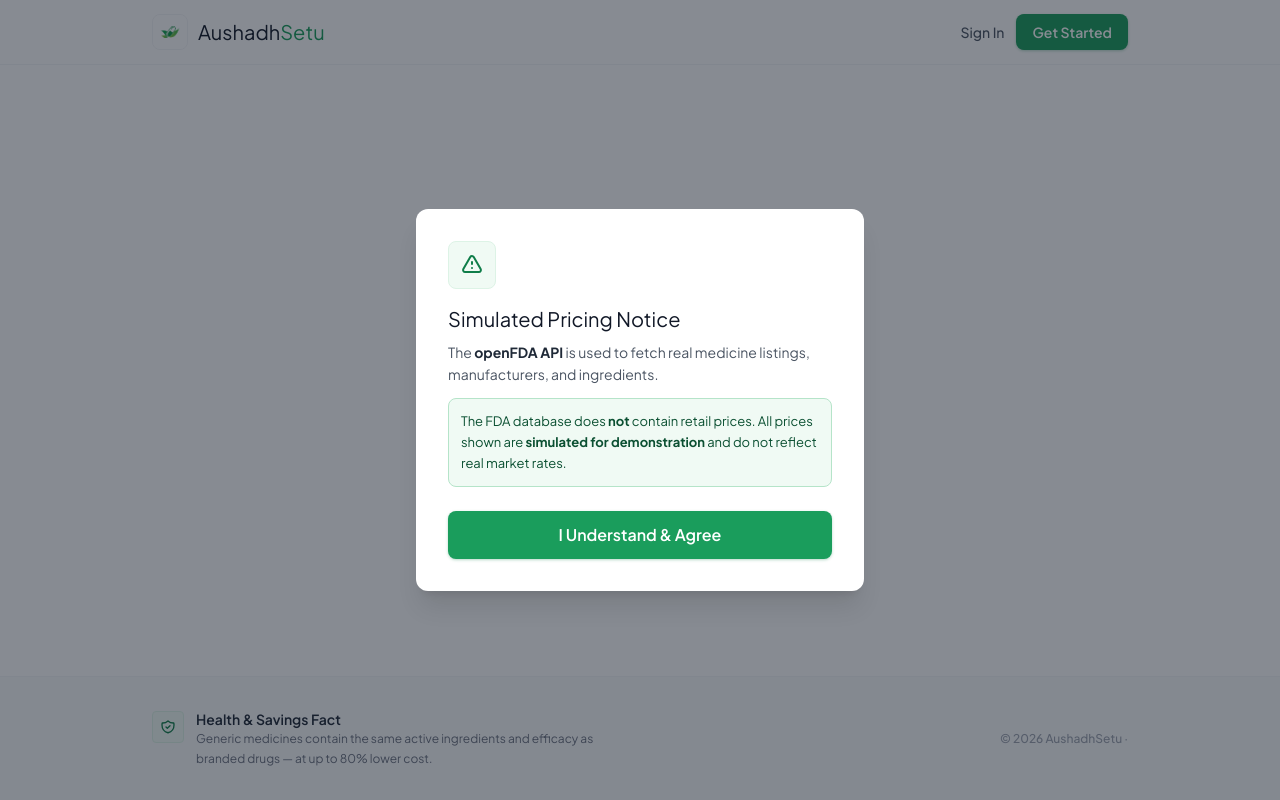
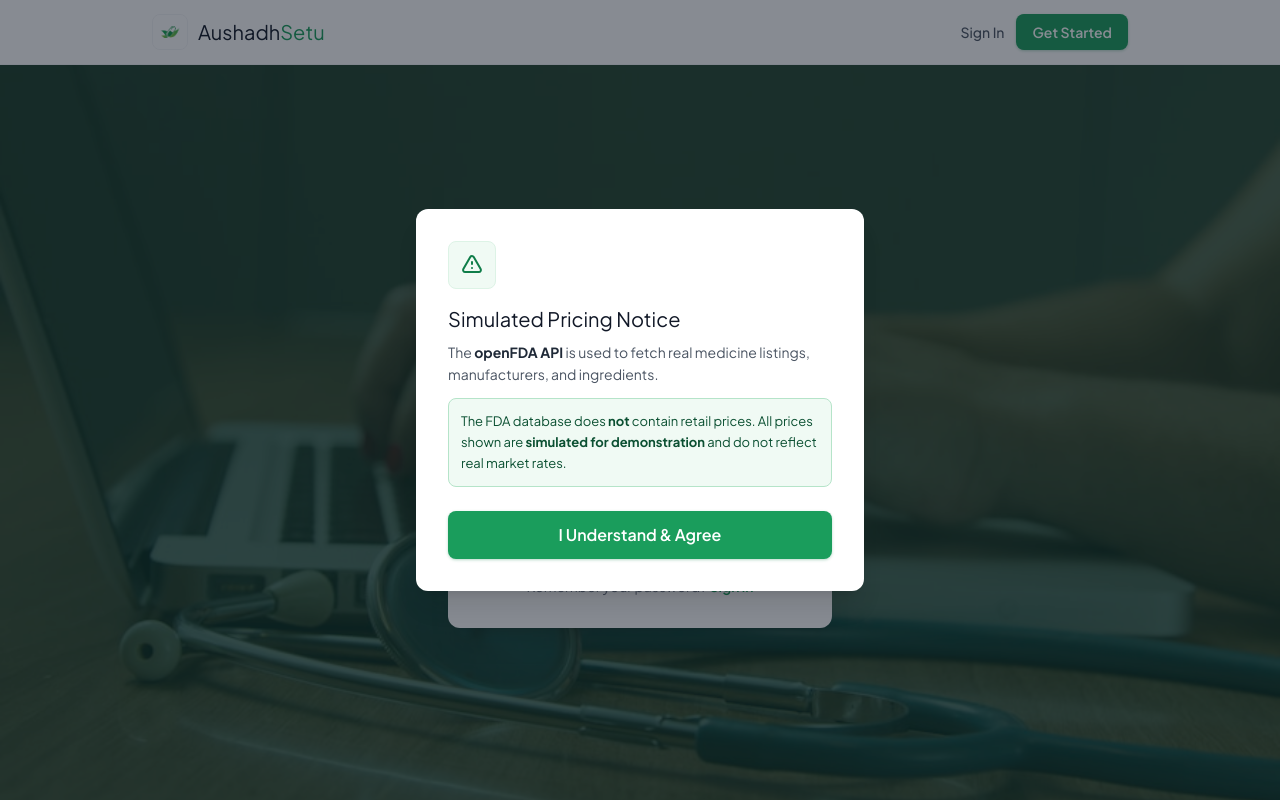
Before and after one commit to DevSheta07/MediSearchApp, a React (Create React App) app in the folder client/: page /forgot-password in a window 1280 px wide. Built offline with nearby package versions, Linux system fonts and the light colour scheme; no server answers.

Commit message:
feat: implement secure forgot and reset password flows

```diff
--- a/client/src/App.jsx
+++ b/client/src/App.jsx
@@ -6,6 +6,8 @@ import Home from './pages/Home';
 import Landing from './pages/Landing';
 import Login from './pages/Login';
 import Register from './pages/Register';
+import ForgotPassword from './pages/ForgotPassword';
+import ResetPassword from './pages/ResetPassword';
 import MedicineDetail from './pages/MedicineDetail';
 import DisclaimerModal from './components/DisclaimerModal';
 import { useLocation } from 'react-router-dom';
@@ -18,7 +20,7 @@ const PrivateRoute = ({ children }) => {
 function AppRoutes() {
   const { user } = useAuth();
   const location = useLocation();
-  const isAuthPage = location.pathname === '/login' || location.pathname === '/register';
+  const isAuthPage = ['/login', '/register', '/forgot-password'].includes(location.pathname) || location.pathname.startsWith('/reset-password');
 
   return (
     <div className="min-h-screen flex flex-col">
@@ -30,6 +32,8 @@ function AppRoutes() {
           <Route path="/medicine/:genericName" element={<PrivateRoute><MedicineDetail /></PrivateRoute>} />
           <Route path="/login" element={<Login />} />
           <Route path="/register" element={<Register />} />
+          <Route path="/forgot-password" element={<ForgotPassword />} />
+          <Route path="/reset-password/:token" element={<ResetPassword />} />
         </Routes>
       </main>
       {!isAuthPage && <Footer />}
--- a/client/src/api/auth.js
+++ b/client/src/api/auth.js
@@ -2,3 +2,5 @@ import API from './axios';
 
 export const loginUser     = (email, password)         => API.post('/auth/login',    { email, password });
 export const registerUser  = (name, email, password)   => API.post('/auth/register', { name, email, password });
+export const forgotPassword = (email)                  => API.post('/auth/forgot-password', { email });
+export const resetPassword  = (token, password)        => API.post(`/auth/reset-password/${token}`, { password });
--- /dev/null
+++ b/client/src/pages/ForgotPassword.jsx
@@ -0,0 +1,95 @@
+import { useState } from 'react';
+import { Link } from 'react-router-dom';
+import { forgotPassword } from '../api/auth';
+import logoAvif from '../assets/logo.avif';
+import logoPng from '../assets/logo.png';
+
+export default function ForgotPassword() {
+  const [email, setEmail] = useState('');
+  const [message, setMessage] = useState('');
+  const [error, setError] = useState('');
+  const [loading, setLoading] = useState(false);
+
+  const handleSubmit = async (e) => {
+    e.preventDefault();
+    setLoading(true);
+    setError('');
+    setMessage('');
+    try {
+      const { data } = await forgotPassword(email);
+      setMessage(data.message || 'Reset link generated! Please check the server logs.');
+    } catch (err) {
+      setError(err.response?.data?.message || 'Failed to request reset link. Please check the email.');
+    } finally {
+      setLoading(false);
+    }
+  };
+
+  return (
+    <div
+      className="min-h-[calc(100vh-4rem)] flex items-center justify-center px-4 py-12 bg-cover bg-center relative"
+      style={{ backgroundImage: "url('/images/pharmacy-interior.jpg')" }}
+    >
+      {/* Overlay */}
+      <div className="absolute inset-0 bg-brand-900/70" />
+
+      {/* Centered Card */}
+      <div className="w-full max-w-sm bg-white rounded-xl p-6 sm:p-8 shadow-xl relative z-10 animate-slide-up">
+        {/* Logo */}
+        <div className="flex items-center justify-center gap-2.5 mb-6">
+          <picture className="w-10 h-10 rounded-lg overflow-hidden border border-gray-100">
+            <source srcSet={logoAvif} type="image/avif" />
+            <img src={logoPng} alt="AushadhSetu" className="w-full h-full object-cover" />
+          </picture>
+          <span className="font-heading text-xl text-gray-900">
+            Aushadh<span className="text-brand-500">Setu</span>
+          </span>
+        </div>
+
+        <h1 className="font-heading text-2xl text-gray-900 mb-1 text-center font-semibold">Forgot Password</h1>
+        <p className="text-sm text-gray-500 mb-6 text-center">Enter your email to get a reset link</p>
+
+        {error && (
+          <div className="flex items-center gap-2 p-3 bg-red-50 border border-red-200 rounded-lg text-red-600 text-sm mb-5">
+            <svg className="w-4 h-4 shrink-0" fill="none" stroke="currentColor" viewBox="0 0 24 24">
+              <path strokeLinecap="round" strokeLinejoin="round" strokeWidth={2} d="M12 9v2m0 4h.01M21 12a9 9 0 11-18 0 9 9 0 0118 0z" />
+            </svg>
+            {error}
+          </div>
+        )}
+
+        {message && (
+          <div className="flex items-center gap-2 p-3 bg-green-50 border border-green-200 rounded-lg text-green-700 text-sm mb-5">
+            <svg className="w-4 h-4 shrink-0" fill="none" stroke="currentColor" viewBox="0 0 24 24">
+              <path strokeLinecap="round" strokeLinejoin="round" strokeWidth={2} d="M9 12l2 2 4-4m6 2a9 9 0 11-18 0 9 9 0 0118 0z" />
+            </svg>
+            {message}
+          </div>
+        )}
+
+        <form onSubmit={handleSubmit} className="space-y-4">
+          <div>
+            <label className="block text-xs font-semibold text-gray-500 uppercase tracking-wider mb-1.5">Email Address</label>
+            <input
+              type="email"
+              value={email}
+              onChange={(e) => setEmail(e.target.value)}
+              required
+              placeholder="Enter your email"
+              className="input-field"
+            />
+          </div>
+
+          <button type="submit" disabled={loading} className="btn-primary w-full !mt-6">
+            {loading ? 'Sending link...' : 'Send Reset Link'}
+          </button>
+        </form>
+
+        <p className="text-center text-sm text-gray-500 mt-6">
+          Remember your password?{' '}
+          <Link to="/login" className="text-brand-500 font-semibold hover:underline">Sign in</Link>
+        </p>
+      </div>
+    </div>
+  );
+}
--- a/client/src/pages/Login.jsx
+++ b/client/src/pages/Login.jsx
@@ -59,15 +59,18 @@ export default function Login() {
         )}
 
         <form onSubmit={handleSubmit} className="space-y-4">
-          {[
-            { label: 'Email Address', name: 'email', type: 'email', ph: 'Enter your email' },
-            { label: 'Password', name: 'password', type: 'password', ph: '••••••••' },
-          ].map(f => (
-            <div key={f.name}>
-              <label className="block text-xs font-semibold text-gray-500 uppercase tracking-wider mb-1.5">{f.label}</label>
-              <input type={f.type} name={f.name} value={form[f.name]} onChange={handleChange} required placeholder={f.ph} className="input-field" />
+          <div>
+            <label className="block text-xs font-semibold text-gray-500 uppercase tracking-wider mb-1.5">Email Address</label>
+            <input type="email" name="email" value={form.email} onChange={handleChange} required placeholder="Enter your email" className="input-field" />
+          </div>
+
+          <div>
+            <div className="flex items-center justify-between mb-1.5">
+              <label className="block text-xs font-semibold text-gray-500 uppercase tracking-wider">Password</label>
+              <Link to="/forgot-password" className="text-xs font-semibold text-brand-500 hover:underline">Forgot password?</Link>
             </div>
-          ))}
+            <input type="password" name="password" value={form.password} onChange={handleChange} required placeholder="••••••••" className="input-field" />
+          </div>
 
           <button type="submit" disabled={loading} className="btn-primary w-full !mt-6">
             {loading ? (
--- /dev/null
+++ b/client/src/pages/ResetPassword.jsx
@@ -0,0 +1,121 @@
+import { useState } from 'react';
+import { useParams, Link, useNavigate } from 'react-router-dom';
+import { resetPassword } from '../api/auth';
+import logoAvif from '../assets/logo.avif';
+import logoPng from '../assets/logo.png';
+
+export default function ResetPassword() {
+  const { token } = useParams();
+  const navigate = useNavigate();
+  const [password, setPassword] = useState('');
+  const [confirmPassword, setConfirmPassword] = useState('');
+  const [error, setError] = useState('');
+  const [message, setMessage] = useState('');
+  const [loading, setLoading] = useState(false);
+
+  const handleSubmit = async (e) => {
+    e.preventDefault();
+    if (password.length < 6) {
+      setError('Password must be at least 6 characters long.');
+      return;
+    }
+    if (password !== confirmPassword) {
+      setError('Passwords do not match.');
+      return;
+    }
+
+    setLoading(true);
+    setError('');
+    setMessage('');
+    try {
+      const { data } = await resetPassword(token, password);
+      setMessage(data.message || 'Password updated successfully!');
+      setTimeout(() => {
+        navigate('/login');
+      }, 2000);
+    } catch (err) {
+      setError(err.response?.data?.message || 'Token is invalid or expired.');
+    } finally {
+      setLoading(false);
+    }
+  };
+
+  return (
+    <div
+      className="min-h-[calc(100vh-4rem)] flex items-center justify-center px-4 py-12 bg-cover bg-center relative"
+      style={{ backgroundImage: "url('/images/pharmacy-interior.jpg')" }}
+    >
+      {/* Overlay */}
+      <div className="absolute inset-0 bg-brand-900/70" />
+
+      {/* Centered Card */}
+      <div className="w-full max-w-sm bg-white rounded-xl p-6 sm:p-8 shadow-xl relative z-10 animate-slide-up">
+        {/* Logo */}
+        <div className="flex items-center justify-center gap-2.5 mb-6">
+          <picture className="w-10 h-10 rounded-lg overflow-hidden border border-gray-100">
+            <source srcSet={logoAvif} type="image/avif" />
+            <img src={logoPng} alt="AushadhSetu" className="w-full h-full object-cover" />
+          </picture>
+          <span className="font-heading text-xl text-gray-900">
+            Aushadh<span className="text-brand-500">Setu</span>
+          </span>
+        </div>
+
+        <h1 className="font-heading text-2xl text-gray-900 mb-1 text-center font-semibold">Reset Password</h1>
+        <p className="text-sm text-gray-500 mb-6 text-center">Set your new account password</p>
+
+        {error && (
+          <div className="flex items-center gap-2 p-3 bg-red-50 border border-red-200 rounded-lg text-red-600 text-sm mb-5">
+            <svg className="w-4 h-4 shrink-0" fill="none" stroke="currentColor" viewBox="0 0 24 24">
+              <path strokeLinecap="round" strokeLinejoin="round" strokeWidth={2} d="M12 9v2m0 4h.01M21 12a9 9 0 11-18 0 9 9 0 0118 0z" />
+            </svg>
+            {error}
+          </div>
+        )}
+
+        {message && (
+          <div className="flex items-center gap-2 p-3 bg-green-50 border border-green-200 rounded-lg text-green-700 text-sm mb-5">
+            <svg className="w-4 h-4 shrink-0" fill="none" stroke="currentColor" viewBox="0 0 24 24">
+              <path strokeLinecap="round" strokeLinejoin="round" strokeWidth={2} d="M9 12l2 2 4-4m6 2a9 9 0 11-18 0 9 9 0 0118 0z" />
+            </svg>
+            {message}
+          </div>
+        )}
+
+        <form onSubmit={handleSubmit} className="space-y-4">
+          <div>
+            <label className="block text-xs font-semibold text-gray-500 uppercase tracking-wider mb-1.5">New Password</label>
+            <input
+              type="password"
+              value={password}
+              onChange={(e) => setPassword(e.target.value)}
+              required
+              placeholder="••••••••"
+              className="input-field"
+            />
+          </div>
+
+          <div>
+            <label className="block text-xs font-semibold text-gray-500 uppercase tracking-wider mb-1.5">Confirm Password</label>
+            <input
+              type="password"
+              value={confirmPassword}
+              onChange={(e) => setConfirmPassword(e.target.value)}
+              required
+              placeholder="••••••••"
+              className="input-field"
+            />
+          </div>
+
+          <button type="submit" disabled={loading} className="btn-primary w-full !mt-6">
+            {loading ? 'Updating password...' : 'Update Password'}
+          </button>
+        </form>
+
+        <p className="text-center text-sm text-gray-500 mt-6">
+          <Link to="/login" className="text-brand-500 font-semibold hover:underline">Back to Sign In</Link>
+        </p>
+      </div>
+    </div>
+  );
+}
```
Also changed, not shown: 2 other files (tests, documents, lock files or other folders).
